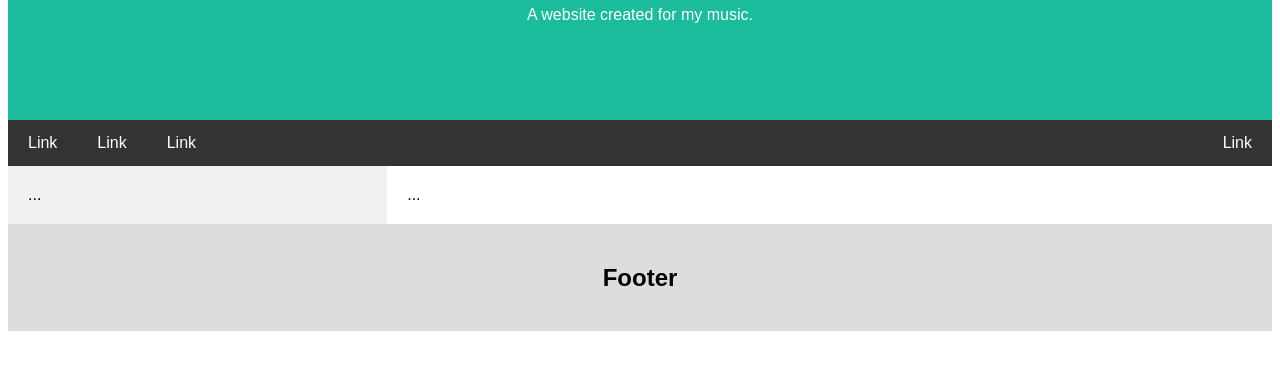
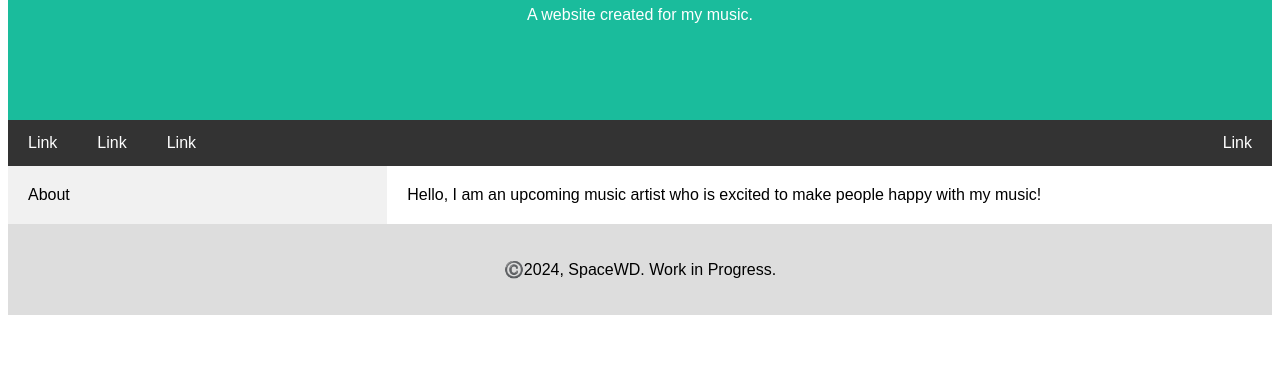
Before and after one commit to motherfortress2/music, a plain HTML site: page index.html in a window 1280 px wide. Shown: the part 181-550 px from the top of the page. Drawn offline with Linux system fonts and the light colour scheme.

Commit message:
Update index.html

```diff
--- a/index.html
+++ b/index.html
@@ -23,11 +23,11 @@ body {
   <a href="#" class="right">Link</a>
 </div>
 <div class="row">
-  <div class="side">...</div>
-  <div class="main">...</div>
+  <div class="side">About</div>
+  <div class="main">Hello, I am an upcoming music artist who is excited to make people happy with my music!</div>
 </div>
 <div class="footer">
-  <h2>Footer</h2>
+  <p>©️2024, SpaceWD. Work in Progress.</p>
 </div>
 </body>
 </html>
```
